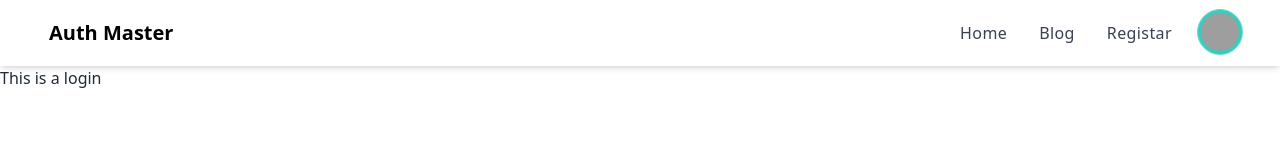
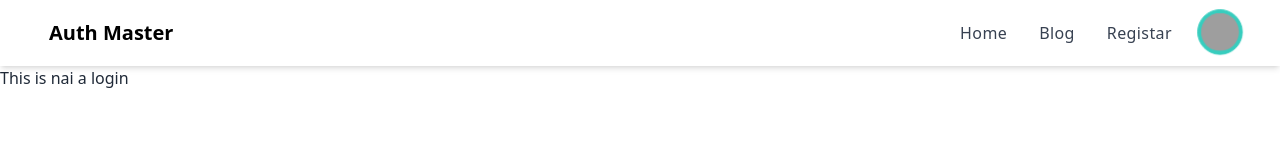
Before and after one commit to mobassherkhandakar/Gofood, a React (Vite) app: page /login in a window 1280 px wide. Shown: the top 160 px of the page. Built offline with nearby package versions, Linux system fonts and the light colour scheme; grey boxes are pictures that could not be loaded.

Commit message:
some error fix

```diff
--- a/src/pages/Login/Login/Login.jsx
+++ b/src/pages/Login/Login/Login.jsx
@@ -3,7 +3,7 @@ import React from 'react';
 const Login = () => {
   return (
     <div>
-      <h1>This is a login</h1>
+      <h1>This is nai a login</h1>
     </div>
   );
 };
```
